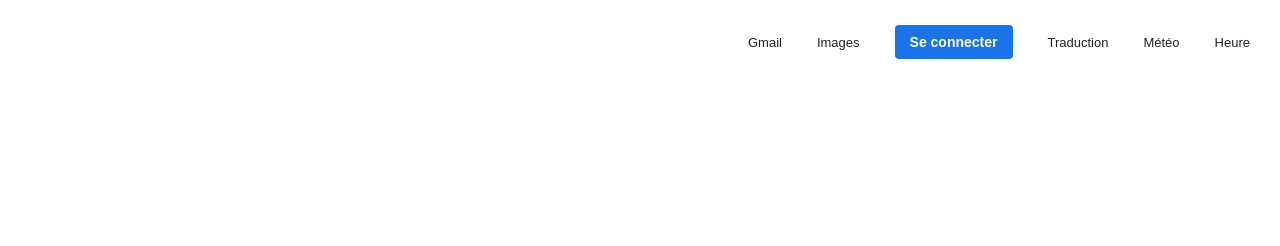
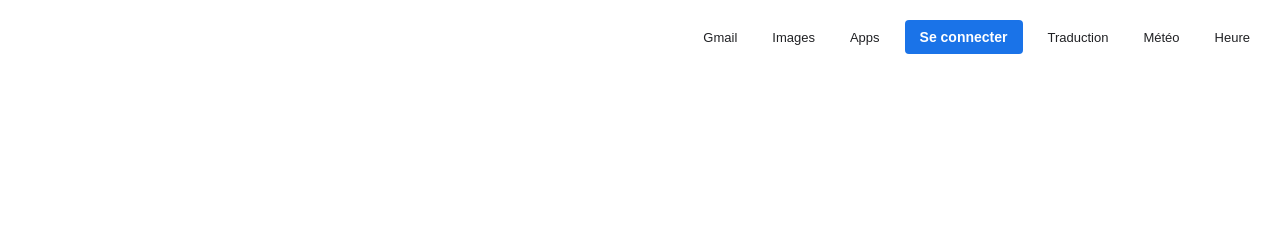
Before and after one commit to ambroise66/TP_S1_J2, a plain HTML site: page index.html in a window 1280 px wide. Shown: the top 246 px of the page. Drawn offline with Linux system fonts and the light colour scheme.

Commit message:
Spécification de Apps

```diff
--- a/index.html
+++ b/index.html
@@ -15,7 +15,7 @@
                 <a href="https://mail.google.com">Gmail</a>
                 <a href="https://www.google.com/imghp">Images</a>
                 <!--les applications Google-->
-                <a href="https://www.google.com/intl/fr/about/products?tab=wh" class="apps-link">
+                <a href="https://www.google.com/intl/fr/about/products?tab=wh" class="apps-link">Apps</a>
                 <!-- Button de connexion -->
                 <input type="button" value="Se connecter" class="sign-in-button" onclick="window.location.href='https://accounts.google.com/ServiceLogin?hl=fr&passive=true&continue=https://www.google.com/' ">
                 <!--tr  traduction -->
```
